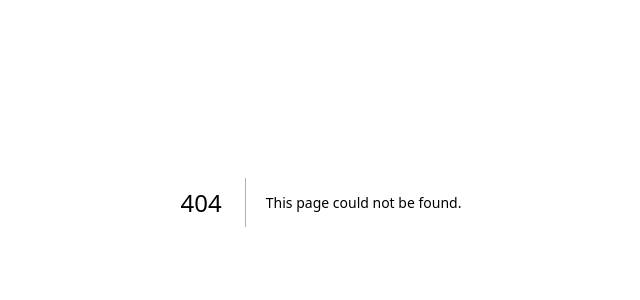
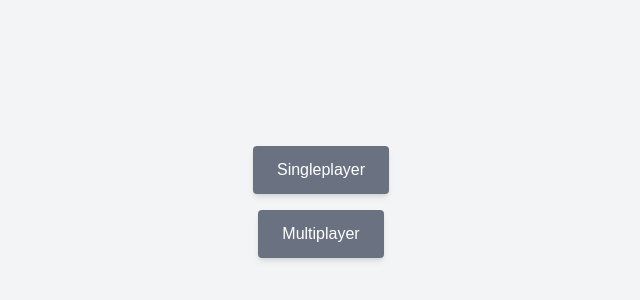
Before and after one commit to Jonathan-Guarnieri/chess-client, a Next.js app: page /menu in a window 1280 px wide. Before the commit this address had no page. Shown: the part 198-498 px from the top of the page, without its empty margins (319-959 px from the left). Built offline with nearby package versions, Linux system fonts and the light colour scheme.

Commit message:
create menu page

```diff
--- /dev/null
+++ b/src/app/menu/page.js
@@ -0,0 +1,33 @@
+'use client'
+
+import { useRouter } from 'next/navigation';
+
+export default function Menu() {
+  const router = useRouter();
+
+  function startMultiplayerGame () {
+    // Join on matchmaking
+    alert('Searching for an oponent...');
+    // TODO: implement matchmaking logic   <--------------------- CONTINUAR DAQUI
+
+    // Redirect to game page when ready to play
+    alert('Oponent found! Click OK to start the game');
+    router.push('/');
+  }
+
+  return (
+    <main>
+      <div className="flex flex-col items-center justify-center h-screen bg-gray-100">
+        <button className="bg-gray-500 text-white px-6 py-3 rounded shadow-md hover:bg-gray-600 transition-all duration-300 mb-4">
+          Singleplayer
+        </button>
+        <button
+          className="bg-gray-500 text-white px-6 py-3 rounded shadow-md hover:bg-gray-600 transition-all duration-300"
+          onClick={startMultiplayerGame}
+        >
+          Multiplayer
+        </button>
+      </div>
+    </main>
+  )
+}
```
